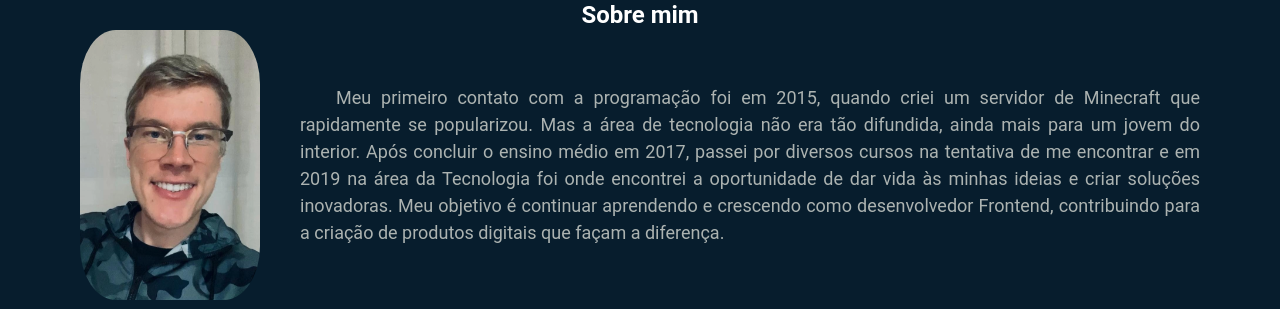
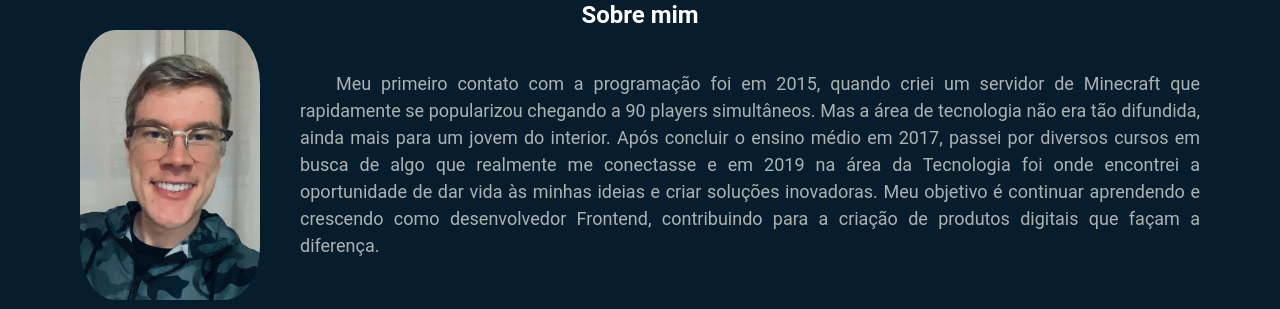
Before and after one commit to DionataBergmann/Portfolio, a Next.js app: page / in a window 1280 px wide. Shown: the part 4369-4678 px from the top of the page. Built offline with nearby package versions, Linux system fonts and the light colour scheme.

Commit message:
:memo: Update some texts

```diff
--- a/src/components/Aboutme/index.tsx
+++ b/src/components/Aboutme/index.tsx
@@ -28,7 +28,7 @@ const AboutMe = () => {
           }} />
         <Flex direction="column" maxW={isMobile ? '90%' : "900px"} marginTop= {isMobile ? 5 : 0}>
           <Text fontSize="18px" color="tertiary.100" textAlign="justify" textIndent="2em">
-            Meu primeiro contato com a programação foi em 2015, quando criei um servidor de Minecraft que rapidamente se popularizou. Mas a área de tecnologia não era tão difundida, ainda mais para um jovem do interior. Após concluir o ensino médio em 2017, passei por diversos cursos na tentativa de me encontrar e em 2019 na área da Tecnologia foi onde encontrei a oportunidade de dar vida às minhas ideias e criar soluções inovadoras. Meu objetivo é continuar aprendendo e crescendo como desenvolvedor Frontend, contribuindo para a criação de produtos digitais que façam a diferença.
+            Meu primeiro contato com a programação foi em 2015, quando criei um servidor de Minecraft que rapidamente se popularizou chegando a 90 players simultâneos. Mas a área de tecnologia não era tão difundida, ainda mais para um jovem do interior. Após concluir o ensino médio em 2017, passei por diversos cursos em busca de algo que realmente me conectasse e em 2019 na área da Tecnologia foi onde encontrei a oportunidade de dar vida às minhas ideias e criar soluções inovadoras. Meu objetivo é continuar aprendendo e crescendo como desenvolvedor Frontend, contribuindo para a criação de produtos digitais que façam a diferença.
           </Text>
         </Flex>
       </Flex>
--- a/src/components/Projects/projectsData.ts
+++ b/src/components/Projects/projectsData.ts
@@ -1,10 +1,10 @@
 export const projectsData = [
   {
-    title: "Portfolio",
-    description: "",
+    title: "Portfólio",
+    description: "Meu Portfólio é uma aplicação moderna e interativa, projetada para destacar minhas habilidades, experiências e projetos como desenvolvedor. Construído com Next.js e React, a plataforma reflete princípios de design responsivo e uma navegação fluida, garantindo uma experiência envolvente para os visitantes.",
     githubLink: "https://github.com/DionataBergmann/Portfolio",
     bgImage: "url('/home.png')",
-    videoUrl: "https://youtu.be/4AeBKZ2KxrE",
+    videoUrl: "https://youtu.be/eao8yqHH3hQ",
   },
   {
     title: "News Hub",
```
